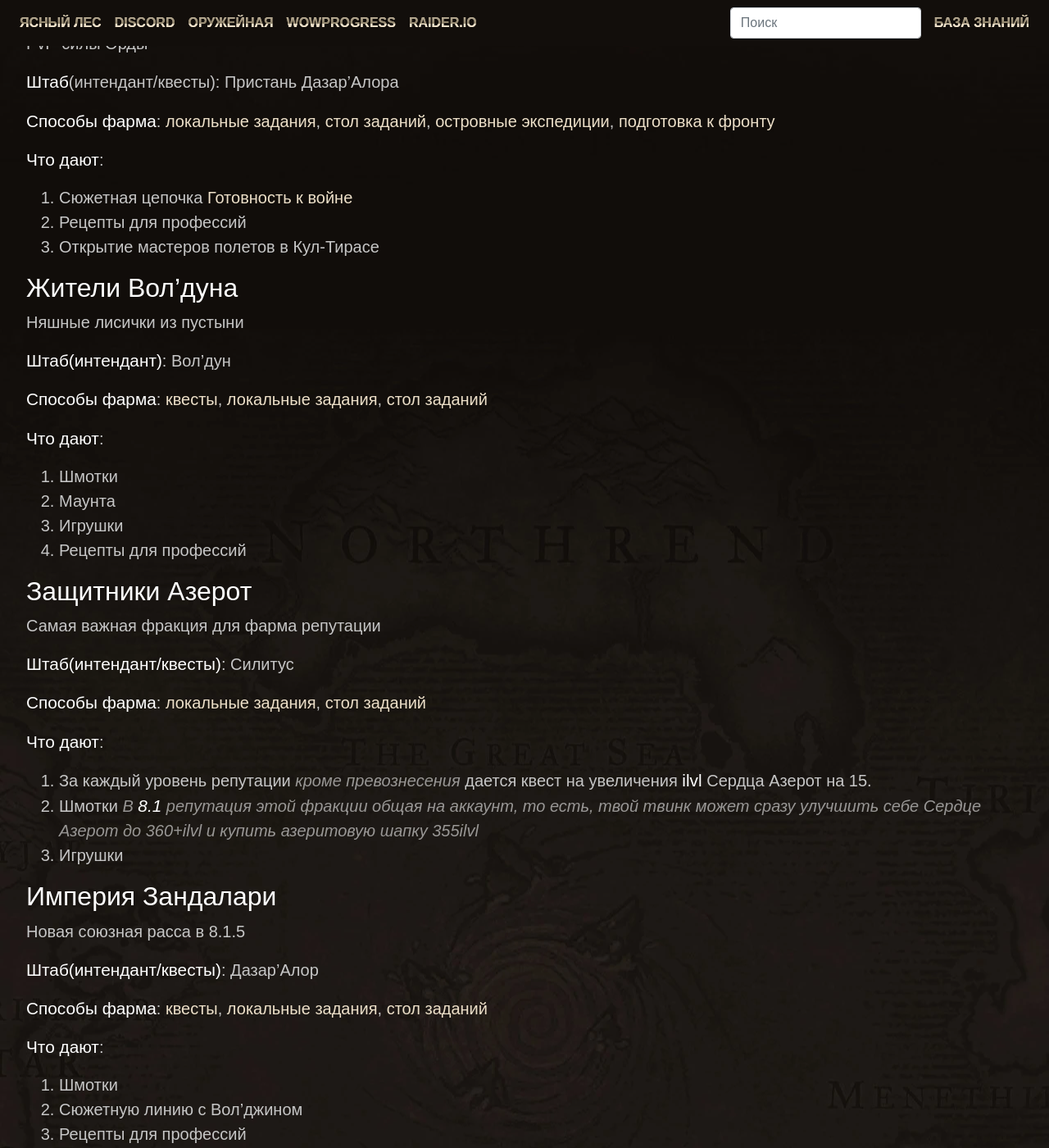
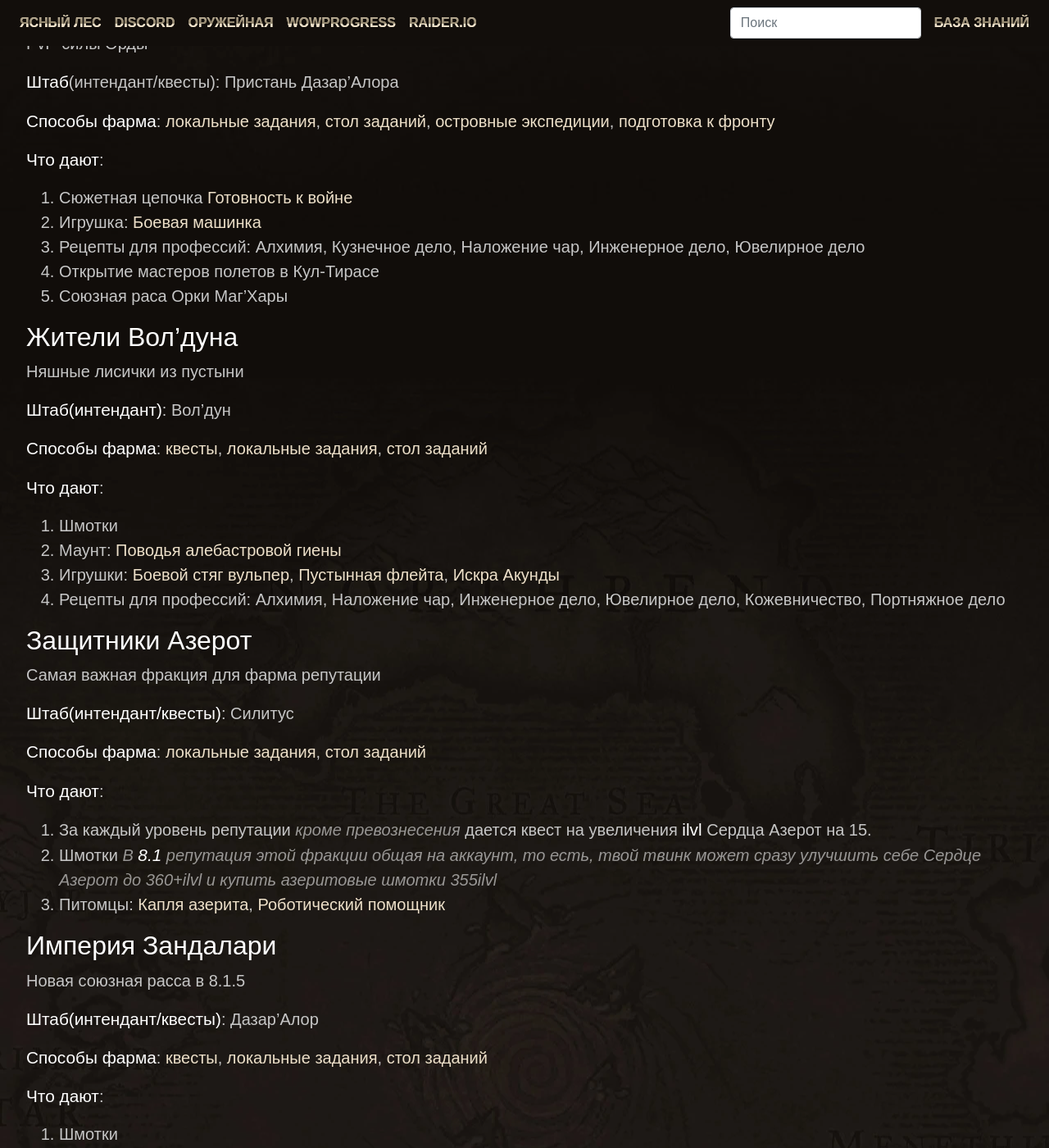
Before and after one commit to forestguild/website, a Jekyll site: the page built from wiki/reputation/bfa.md, in a window 1280 px wide and 1400 px high, scrolled down 1292 px. Shown: the whole window at 82% size. Built offline with Jekyll 4.4.1, drawn with Linux system fonts in a browser that asks for light colours; a script that is not in the unit is left out; comment, search, counter and statistics services are not loaded; some of the changed text lies outside the part shown.

Commit message:
bfa reputatuion - added items

```diff
--- a/wiki/reputation/bfa.md
+++ b/wiki/reputation/bfa.md
@@ -49,8 +49,10 @@ PvP-силы Орды
 **Что дают**:
 
 1. Сюжетная цепочка [Готовность к войне](https://ru.wowhead.com/achievement=12509/)
-2. Рецепты для профессий
-3. Открытие мастеров полетов в Кул-Тирасе
+2. Игрушка: [Боевая машинка](https://ru.wowhead.com/item=163779/)
+3. Рецепты для профессий: Алхимия, Кузнечное дело, Наложение чар, Инженерное дело, Ювелирное дело
+4. Открытие мастеров полетов в Кул-Тирасе
+5. Союзная раса Орки Маг'Хары
 
 ## Жители Вол'дуна
 
@@ -63,9 +65,9 @@ PvP-силы Орды
 **Что дают**:
 
 1. Шмотки
-2. Маунта
-3. Игрушки
-4. Рецепты для профессий
+2. Маунт: [Поводья алебастровой гиены](https://ru.wowhead.com/item=161773/)
+3. Игрушки: [Боевой стяг вульпер](https://ru.wowhead.com/item=163566/), [Пустынная флейта](https://ru.wowhead.com/item=159753/), [Искра Акунды](https://ru.wowhead.com/item=163211/)
+4. Рецепты для профессий: Алхимия, Наложение чар, Инженерное дело, Ювелирное дело, Кожевничество, Портняжное дело
 
 ## Защитники Азерот
 
@@ -78,8 +80,8 @@ PvP-силы Орды
 **Что дают**:
 
 1. За каждый уровень репутации _кроме превознесения_ дается квест на увеличения **ilvl** Сердца Азерот на 15.
-2. Шмотки _В **8.1** репутация этой фракции общая на аккаунт, то есть, твой твинк может сразу улучшить себе Сердце Азерот до 360+ilvl и купить азеритовую шапку 355ilvl_
-3. Игрушки
+2. Шмотки _В **8.1** репутация этой фракции общая на аккаунт, то есть, твой твинк может сразу улучшить себе Сердце Азерот до 360+ilvl и купить азеритовые шмотки 355ilvl_
+3. Питомцы: [Капля азерита](https://ru.wowhead.com/item=163555/), [Роботический помощник](https://ru.wowhead.com/item=163553/)
 
 ## Империя Зандалари
 
@@ -93,9 +95,9 @@ PvP-силы Орды
 
 1. Шмотки
 2. Сюжетную линию с Вол'джином
-3. Рецепты для профессий
-4. Игрушки
-5. Маунт
+3. Рецепты для профессий: Алхимия, Наложение чар, Инженерное дело, Ювелирное дело
+4. Игрушки: [Праздничный тотем](https://ru.wowhead.com/item=163210/)
+5. Маунт: [Поводья кобальтового терродактиля](https://ru.wowhead.com/item=161665/)
 6. **8.1.5** Союзная раса
 
 ## Тортолланские Искатели
@@ -108,8 +110,8 @@ PvP-силы Орды
 
 **Что дают**:
 
-1. Рецепты для профессий
-2. Игрушки
+1. Рецепты для профессий: Алхимия, Кулинария, Наложение чар, Начертание, Портняжное дело
+2. Питомец: [Ку'па](https://ru.wowhead.com/item=163513/)
 
 ## Экспедиция Таланджи
 
@@ -119,9 +121,9 @@ PvP-силы Орды
 
 **Что дают**:
 
-1. Рецепты для профессий
-2. Игрушки
-3. Маунта
+1. Рецепты для профессий: Алхимия, Наложение чар, Инженерное дело, Ювелирное дело, Кожевничество, Портняжное дело
+2. Питомец: [Трагг Любознательный](https://ru.wowhead.com/item=163501/)
+3. Маунт: [Поводья экспедиционного кровавого роевика](https://ru.wowhead.com/item=161774/)
 4. Шмотки
 
 # Способы прокачки репутации
```
